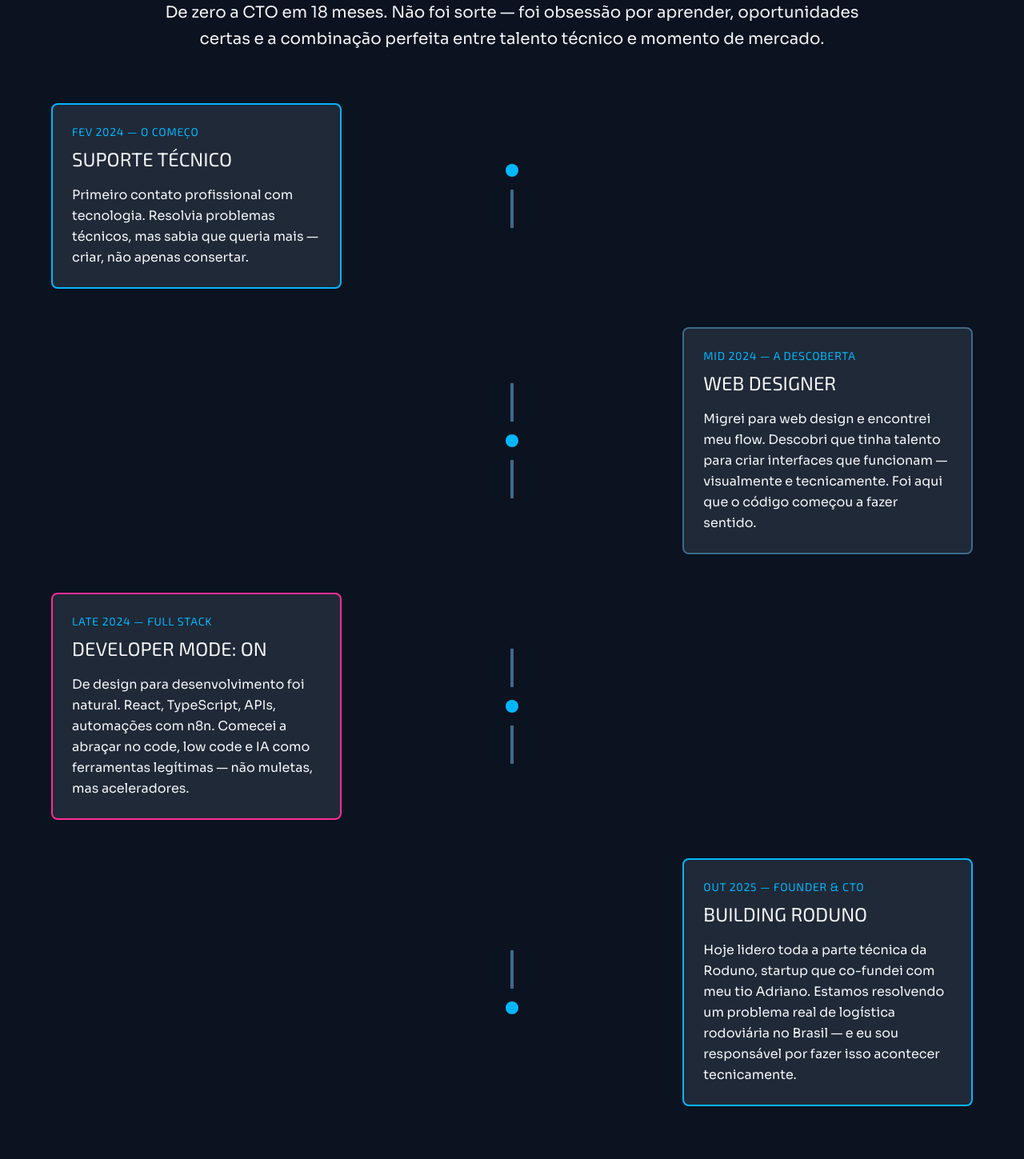
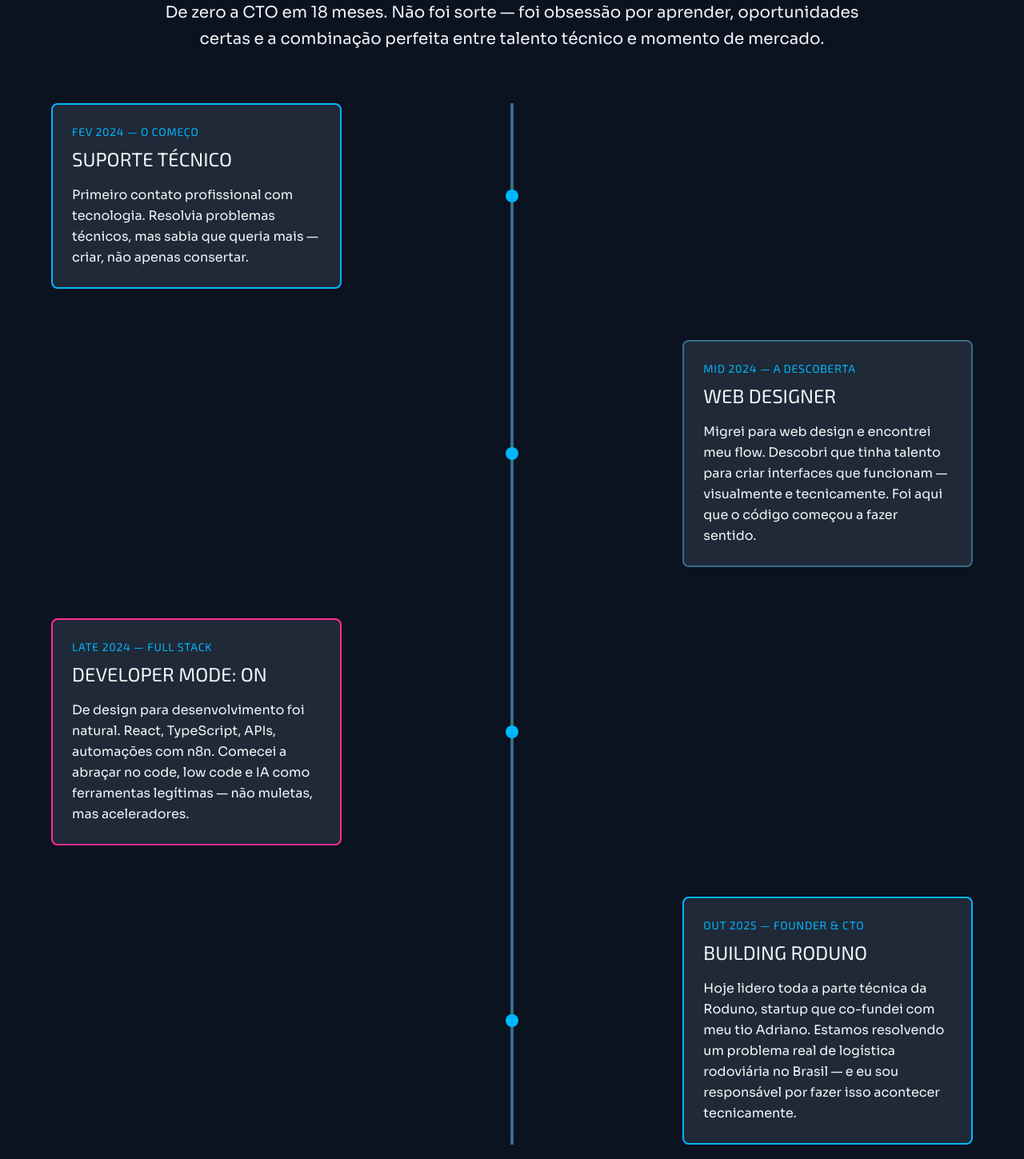
Before and after one commit to jonataswm01/webj-landing, a Next.js app: page / in a window 1280 px wide. Shown: the part 1760-3209 px from the top of the page at 80% size. Built offline with nearby package versions, Linux system fonts and the light colour scheme.

Commit message:
fix: create truly continuous timeline line with absolute positioning

```diff
--- a/src/app/page.tsx
+++ b/src/app/page.tsx
@@ -143,9 +143,13 @@
           </p>
 
           {/* Timeline */}
-          <div className="space-y-12">
+          <div className="relative">
+            {/* Linha contínua central */}
+            <div className="hidden md:block absolute left-1/2 transform -translate-x-1/2 w-1 h-full bg-steel-blue"></div>
+
+            <div className="space-y-16">
               {/* Ponto 1 - Fevereiro 2024 */}
-            <div className="flex flex-col md:flex-row gap-8 items-center">
+              <div className="flex flex-col md:flex-row gap-8 items-center relative">
                 <div className="w-full md:w-1/3">
                   <div className="bg-slate p-6 rounded-lg border-2 border-cyan">
                     <div className="font-titulo text-cyan text-sm uppercase tracking-wider mb-2">
@@ -160,20 +164,17 @@
                     </p>
                   </div>
                 </div>
-              <div className="hidden md:block w-1/3 text-center">
+                <div className="hidden md:block w-1/3 text-center relative z-10">
                   <div className="w-4 h-4 bg-cyan rounded-full mx-auto"></div>
-                <div className="w-1 h-12 bg-steel-blue mx-auto mt-4"></div>
                 </div>
                 <div className="w-full md:w-1/3"></div>
               </div>
 
               {/* Ponto 2 - Mid 2024 */}
-            <div className="flex flex-col md:flex-row gap-8 items-center">
+              <div className="flex flex-col md:flex-row gap-8 items-center relative">
                 <div className="w-full md:w-1/3"></div>
-              <div className="hidden md:block w-1/3 text-center">
-                <div className="w-1 h-12 bg-steel-blue mx-auto mb-4"></div>
+                <div className="hidden md:block w-1/3 text-center relative z-10">
                   <div className="w-4 h-4 bg-cyan rounded-full mx-auto"></div>
-                <div className="w-1 h-12 bg-steel-blue mx-auto mt-4"></div>
                 </div>
                 <div className="w-full md:w-1/3">
                   <div className="bg-slate p-6 rounded-lg border-2 border-steel-blue">
@@ -193,7 +194,7 @@
               </div>
 
               {/* Ponto 3 - Late 2024 */}
-            <div className="flex flex-col md:flex-row gap-8 items-center">
+              <div className="flex flex-col md:flex-row gap-8 items-center relative">
                 <div className="w-full md:w-1/3">
                   <div className="bg-slate p-6 rounded-lg border-2 border-magenta">
                     <div className="font-titulo text-cyan text-sm uppercase tracking-wider mb-2">
@@ -209,19 +210,16 @@
                     </p>
                   </div>
                 </div>
-              <div className="hidden md:block w-1/3 text-center">
-                <div className="w-1 h-12 bg-steel-blue mx-auto mb-4"></div>
+                <div className="hidden md:block w-1/3 text-center relative z-10">
                   <div className="w-4 h-4 bg-cyan rounded-full mx-auto"></div>
-                <div className="w-1 h-12 bg-steel-blue mx-auto mt-4"></div>
                 </div>
                 <div className="w-full md:w-1/3"></div>
               </div>
 
               {/* Ponto 4 - Out 2025 */}
-            <div className="flex flex-col md:flex-row gap-8 items-center">
+              <div className="flex flex-col md:flex-row gap-8 items-center relative">
                 <div className="w-full md:w-1/3"></div>
-              <div className="hidden md:block w-1/3 text-center">
-                <div className="w-1 h-12 bg-steel-blue mx-auto mb-4"></div>
+                <div className="hidden md:block w-1/3 text-center relative z-10">
                   <div className="w-4 h-4 bg-cyan rounded-full mx-auto"></div>
                 </div>
                 <div className="w-full md:w-1/3">
@@ -242,6 +240,7 @@
                 </div>
               </div>
             </div>
+          </div>
 
           {/* Closing Statement */}
           <div className="text-center mt-16">
```
Lines whose indentation alone changed are shown as unchanged.
